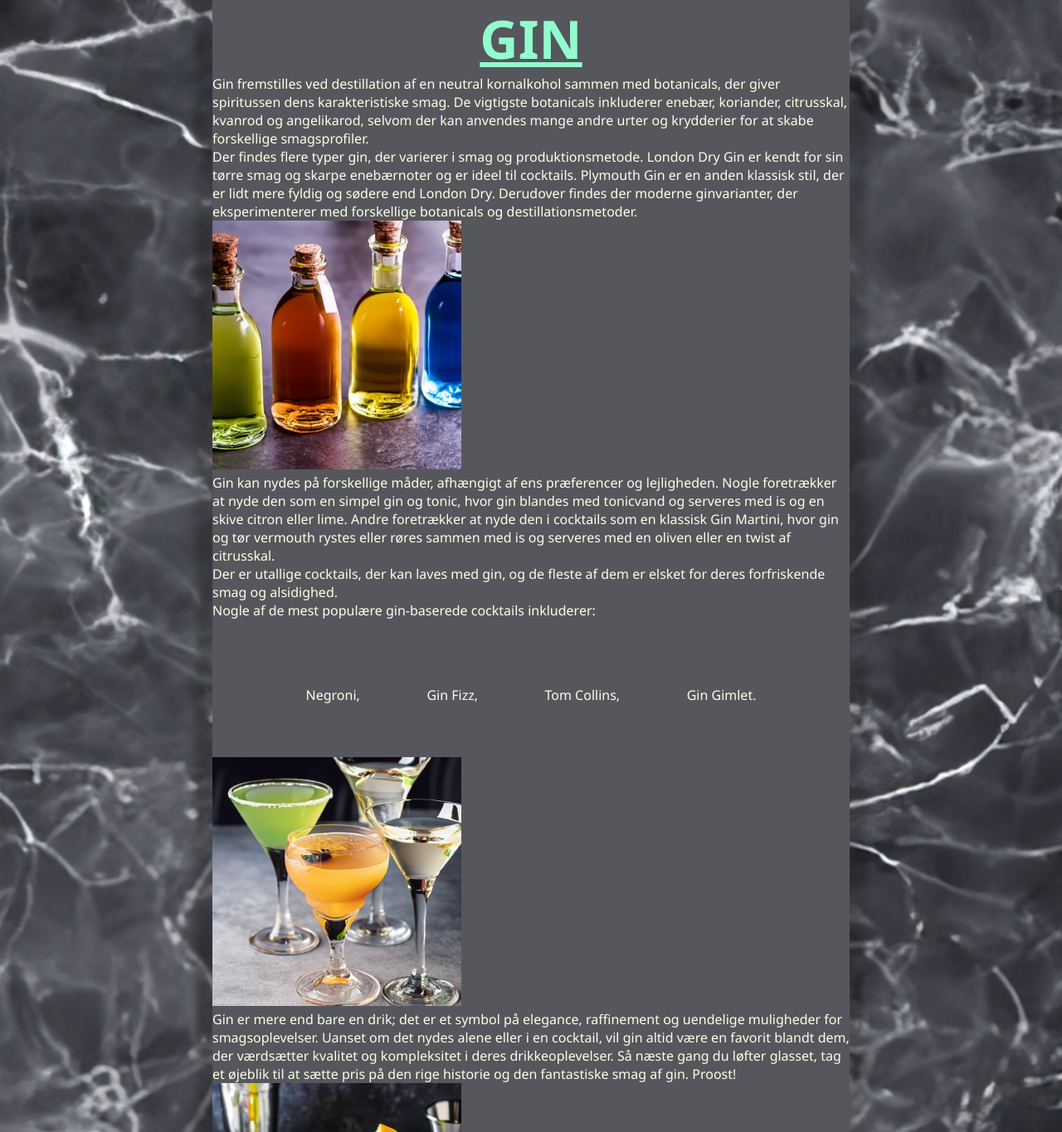
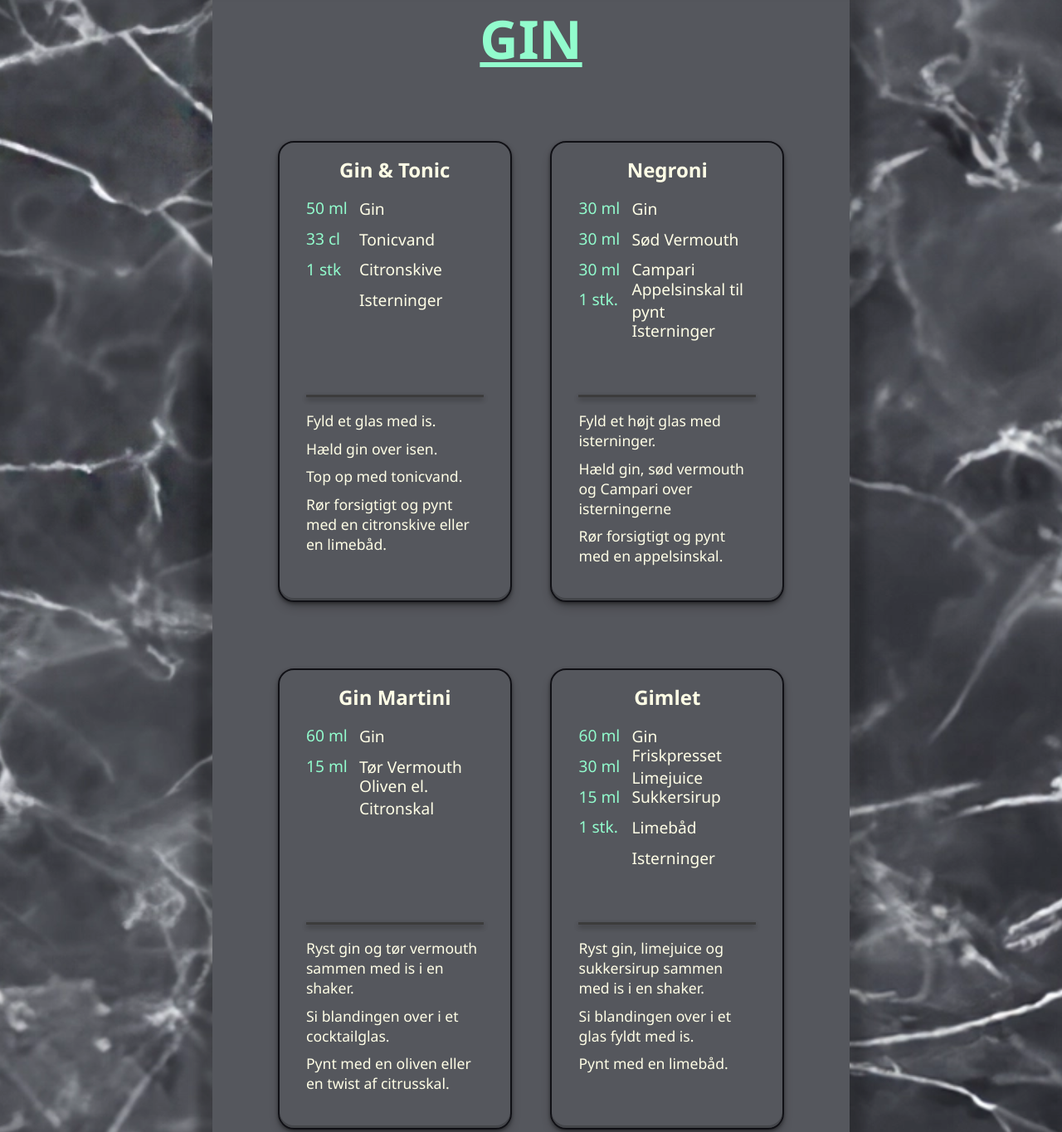
Before and after one commit to magn3054/drinks, a plain HTML site: page gin.html in a window 1280 px wide. Shown: the part 77-1442 px from the top of the page at 83% size. Drawn offline with Linux system fonts and the light colour scheme.

Commit message:
gin and tequila page done

```diff
--- a/css/cocktails.css
+++ b/css/cocktails.css
@@ -71,4 +71,5 @@ main article section .row {
 
 .label p {
     margin-top: 0;
+    line-height: 1.6rem;
 }
--- /dev/null
+++ b/css/longdrinks.css
@@ -0,0 +1,87 @@
+/* This file controls the style for the "tequila" and "gin"-site as the layout are
+    completely identical */
+
+    .headline {
+        display: flex;
+        flex-direction: row;
+        justify-content: center;
+        font-size: 4rem;
+        font-weight: bold;
+        text-decoration: underline;
+        color: #92fccd;
+        margin: 5rem 1rem 0 1rem;
+    }
+
+    .recipes {
+        margin: 5rem 2rem 4rem 2rem;
+        display: flex;
+        flex-direction: row;
+        justify-content: space-evenly;
+
+    }
+
+    .card {
+        display: flex;
+        flex-direction: column;
+        padding: 1rem 2rem 2rem 2rem;
+        width: 40%;
+        box-shadow: rgba(0, 0, 0, 0.4) 0px 2px 4px, rgba(0, 0, 0, 0.3) 0px 7px 13px -3px, rgba(0, 0, 0, 0.2) 0px -3px 0px inset;
+        border-radius: 1.2rem;
+    }
+
+    .label {
+        display: flex;
+        flex-direction: column;
+        gap: 1rem;
+        min-height: 18rem;
+    }
+
+    h2 {
+        align-self: center;
+
+    }
+
+    ul {
+        margin-bottom: 1rem;
+        font-size: 1.2rem;
+        position: relative;
+        /* border: 2px solid red; */
+    }
+
+    li {
+        display: flex;
+        flex-direction: row;
+        margin-bottom: 0.5rem;
+        min-height: 1.8rem;
+        clear: both;
+        /* border: 2px solid green; */
+    }
+
+    .amount {
+        margin-right: 1rem;
+        color: #92fccd;
+        float: left;
+    }
+
+    .ingredient {
+        position: absolute;
+        left: 4rem;
+        align-self: center;
+        /* border: 2px solid yellow; */
+    }
+
+    hr {
+        border: 0;
+        height: 0.2rem;
+        background-color: #3c3c3c;
+        box-shadow: rgba(0, 0, 0, 0.16) 0px 3px 6px, rgba(0, 0, 0, 0.23) 0px 3px 6px;
+    }
+
+    .howto {
+        margin-top: 1rem;
+    }
+
+    p{
+        margin-bottom: 0.6rem;
+        font-size: 1.1rem;
+    }
--- a/css/tequila.css
+++ b/css/tequila.css
@@ -27,6 +27,7 @@
     width: 40%;
     box-shadow: rgba(0, 0, 0, 0.4) 0px 2px 4px, rgba(0, 0, 0, 0.3) 0px 7px 13px -3px, rgba(0, 0, 0, 0.2) 0px -3px 0px inset;
     border-radius: 1.2rem;
+    border: #101015 solid 2px;
 }
 
 .label {
--- a/gin.html
+++ b/gin.html
@@ -29,33 +29,171 @@
           GIN
         </section>
 
-        <article class="text-img">
-          <div class="description">
-            Gin fremstilles ved destillation af en neutral kornalkohol sammen med botanicals, der giver spiritussen dens karakteristiske smag. De vigtigste botanicals inkluderer enebær, koriander, citrusskal, kvanrod og angelikarod, selvom der kan anvendes mange andre urter og krydderier for at skabe forskellige smagsprofiler. <br>
-            Der findes flere typer gin, der varierer i smag og produktionsmetode. London Dry Gin er kendt for sin tørre smag og skarpe enebærnoter og er ideel til cocktails. Plymouth Gin er en anden klassisk stil, der er lidt mere fyldig og sødere end London Dry. Derudover findes der moderne ginvarianter, der eksperimenterer med forskellige botanicals og destillationsmetoder.
-          </div>
-          </div>
-          <img src="img/gin-bottles.webp" alt="Forskellige typer af gin i flaske">
-        </article>
-        <article class="text-img reverse">
-          <div class="description">
-            Gin kan nydes på forskellige måder, afhængigt af ens præferencer og lejligheden. Nogle foretrækker at nyde den som en simpel gin og tonic, hvor gin blandes med tonicvand og serveres med is og en skive citron eller lime. Andre foretrækker at nyde den i cocktails som en klassisk Gin Martini, hvor gin og tør vermouth rystes eller røres sammen med is og serveres med en oliven eller en twist af citrusskal. <br>
-            Der er utallige cocktails, der kan laves med gin, og de fleste af dem er elsket for deres forfriskende smag og alsidighed. <br> Nogle af de mest populære gin-baserede cocktails inkluderer: <br>
-            <div class="recipes">
-              <a href="https://magn3054.github.io/drinks/stand-by.html">Negroni,</a>
-              <a href="https://magn3054.github.io/drinks/stand-by.html">Gin Fizz,</a>
-              <a href="https://magn3054.github.io/drinks/stand-by.html">Tom Collins,</a>
-              <a href="https://magn3054.github.io/drinks/stand-by.html">Gin Gimlet.</a>
+        <section class="recipes">
+          <div class="card">
+            <div class="label">
+              <h2>Gin & Tonic</h2>
+              <ul>
+                <li>
+                  <div class="amount">50 ml</div>
+                  <div class="ingredient">Gin</div>
+                </li>
+                <li>
+                  <div class="amount">33 cl</div>
+                  <div class="ingredient">Tonicvand</div>
+                </li>
+                <li>
+                  <div class="amount">1 stk</div>
+                  <div class="ingredient">Citronskive</div>
+                </li>
+                <li>
+                  <div class="amount"></div>
+                  <div class="ingredient">Isterninger</div>
+                </li>
+              </ul>
+            </div>
+            <hr>
+            <div class="howto">
+              <p>Fyld et glas med is.</p>
+              <p>Hæld gin over isen.</p>
+              <p>Top op med tonicvand.</p>
+              <p>Rør forsigtigt og pynt med en citronskive eller en limebåd.</p>
             </div>
           </div>
-          <img src="img/gin-drinks.webp" alt="Forskellige typer af drinks lavet med gin">
-        </article>
-        <article class="text-img">
-          <div class="description">
-            Gin er mere end bare en drik; det er et symbol på elegance, raffinement og uendelige muligheder for smagsoplevelser. Uanset om det nydes alene eller i en cocktail, vil gin altid være en favorit blandt dem, der værdsætter kvalitet og kompleksitet i deres drikkeoplevelser. Så næste gang du løfter glasset, tag et øjeblik til at sætte pris på den rige historie og den fantastiske smag af gin. Proost!
+          <div class="card">
+            <div class="label">
+              <h2>Negroni</h2>
+              <ul>
+                <li>
+                  <div class="amount">30 ml</div>
+                  <div class="ingredient">Gin</div>
+                </li>
+                <li>
+                  <div class="amount">30 ml</div>
+                  <div class="ingredient">Sød Vermouth</div>
+                </li>
+                <li>
+                  <div class="amount">30 ml</div>
+                  <div class="ingredient">Campari</div>
+                </li>
+                <li>
+                  <div class="amount">1 stk.</div>
+                  <div class="ingredient">Appelsinskal til pynt</div>
+                </li>
+                <li>
+                  <div class="amount"></div>
+                  <div class="ingredient">Isterninger</div>
+                </li>
+              </ul>
+            </div>
+            <hr>
+            <div class="howto">
+              <p>Fyld et højt glas med isterninger.</p>
+              <p>Hæld gin, sød vermouth og Campari over isterningerne</p>
+              <p>Rør forsigtigt og pynt med en appelsinskal.</p>
+            </div>
           </div>
-          <img src="img/gin-elegant.webp" alt="En grøn drink med gin mynte og appelsinskal">
-        </article>
+        </section>
+        <section class="recipes">
+          <div class="card">
+            <div class="label">
+              <h2>Gin Martini</h2>
+              <ul>
+                <li>
+                  <div class="amount">60 ml</div>
+                  <div class="ingredient">Gin</div>
+                </li>
+                <li>
+                  <div class="amount">15 ml</div>
+                  <div class="ingredient">Tør Vermouth</div>
+                </li>
+                <li>
+                  <div class="amount"></div>
+                  <div class="ingredient">Oliven el. Citronskal</div>
+                </li>
+              </ul>
+            </div>
+            <hr>
+            <div class="howto">
+              <p>Ryst gin og tør vermouth sammen med is i en shaker.</p>
+              <p>Si blandingen over i et cocktailglas.</p>
+              <p>Pynt med en oliven eller en twist af citrusskal.</p>
+            </div>
+          </div><div class="card">
+            <div class="label">
+              <h2>Gimlet</h2>
+              <ul>
+                <li>
+                  <div class="amount">60 ml</div>
+                  <div class="ingredient">Gin</div>
+                </li>
+                <li>
+                  <div class="amount">30 ml</div>
+                  <div class="ingredient">Friskpresset Limejuice</div>
+                </li>
+                <li>
+                  <div class="amount">15 ml</div>
+                  <div class="ingredient">Sukkersirup</div>
+                </li>
+                <li>
+                  <div class="amount">1 stk.</div>
+                  <div class="ingredient">Limebåd</div>
+                </li>
+                <li>
+                  <div class="amount"></div>
+                  <div class="ingredient">Isterninger</div>
+                </li>
+              </ul>
+            </div>
+            <hr>
+            <div class="howto">
+              <p>Ryst gin, limejuice og sukkersirup sammen med is i en shaker.</p>
+              <p>Si blandingen over i et glas fyldt med is.</p>
+              <p>Pynt med en limebåd.</p>
+            </div>
+          </div>
+
+        </section>
+        <section class="recipes">
+          <div class="card">
+            <div class="label">
+              <h2>Tom Collins</h2>
+              <ul>
+                <li>
+                  <div class="amount">60 ml</div>
+                  <div class="ingredient">Gin</div>
+                </li>
+                <li>
+                  <div class="amount">30 ml</div>
+                  <div class="ingredient">Friskpresset Citronsaft</div>
+                </li>
+                <li>
+                  <div class="amount">2 stk.</div>
+                  <div class="ingredient">Sukkersirup</div>
+                </li>
+                <li>
+                  <div class="amount">1 stk. </div>
+                  <div class="ingredient">Citronskive</div>
+                </li>
+                <li>
+                  <div class="amount"></div>
+                  <div class="ingredient">Sodavand</div>
+                </li>
+                <li>
+                  <div class="amount"></div>
+                  <div class="ingredient">Isterninger</div>
+                </li>
+              </ul>
+            </div>
+            <hr>
+            <div class="howto">
+              <p>Fyld et højt glas med is.</p>
+              <p>Hæld gin, friskpresset citronsaft og sukkersirup over isen.</p>
+              <p>Top op med sodavand og rør forsigtigt.</p>
+              <p>Pynt med en citronskive</p>
+            </div>
+          </div>
+        </section>
     </main>
     <footer></footer>
   </body>
```
Also changed, not shown: cocktails.html (+6 -3 lines), long-drinks.html (+1 -1 lines).
